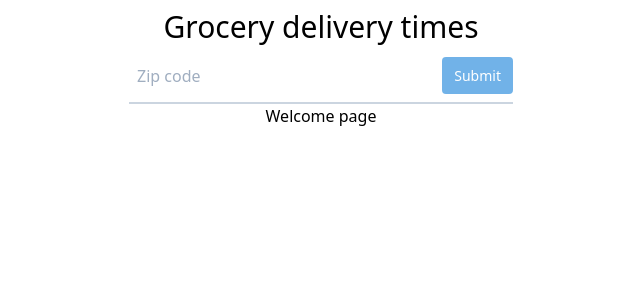
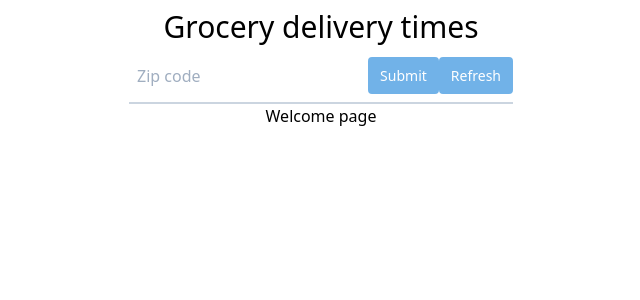
Before and after one commit to xcv58/grocery-delivery-times, a Next.js app: page / in a window 1280 px wide. Shown: the top 300 px of the page, without its empty margins (319-959 px from the left). Built offline with nearby package versions, Linux system fonts and the light colour scheme.

Commit message:
added refresh button

```diff
--- a/components/Times.js
+++ b/components/Times.js
@@ -11,7 +11,7 @@ export default ({ date }) => {
   }, [])
   return (
     <div>
-      {now}, update {timeAgo.format(new Date(date))}
+      {now}, update {timeAgo.format(new Date(date))} 123
     </div>
   )
 }
--- a/components/ZipInput.js
+++ b/components/ZipInput.js
@@ -18,6 +18,9 @@ export default ({ zip = '' }) => {
       disabled={!value}
       onSubmit={(e) => {
         e.preventDefault()
+        // if (value === zip) {
+
+        // }
         if (value) {
           Router.push('/[zip]', `/${value}`)
         } else {
@@ -48,6 +51,13 @@ export default ({ zip = '' }) => {
           disabled={!value}
           className="flex-shrink-0 px-2 py-1 text-sm text-white bg-blue-500 border-4 border-blue-500 rounded disabled:cursor-not-allowed focus:shadow-outline focus:outline-none hover:bg-blue-700 hover:border-blue-700 disabled:opacity-75"
         />
+        <input
+          type="submit"
+          value="Refresh"
+          disabled={!value}
+          title="Will update in 10 minites"
+          className="flex-shrink-0 px-2 py-1 text-sm text-white bg-blue-500 border-4 border-blue-500 rounded disabled:cursor-not-allowed focus:shadow-outline focus:outline-none hover:bg-blue-700 hover:border-blue-700 disabled:opacity-75"
+        />
       </div>
     </form>
   )
```
